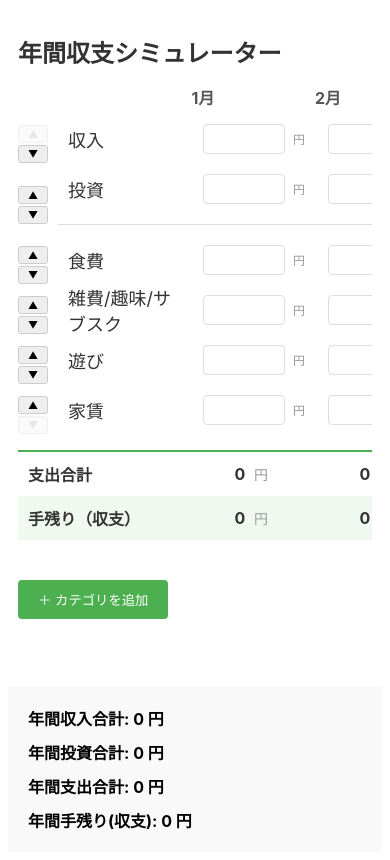
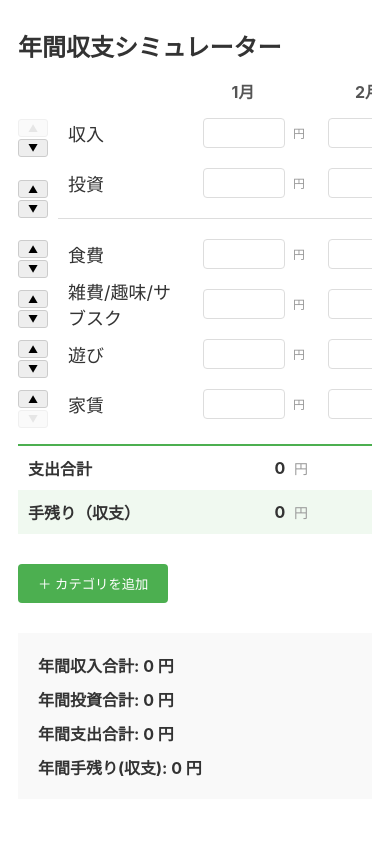
Before and after one commit to ykita3/annual-budget-sim, a Vue app: page / in a window 390 px wide. Built offline with nearby package versions, Linux system fonts and the light colour scheme.

Commit message:
スタイル修正

```diff
--- a/src/App.vue
+++ b/src/App.vue
@@ -108,7 +108,11 @@ const moveCategory = (index, direction) => {
         <div class="scroll-container">
           <div class="table-inner">
             <div class="month-header">
-              <div class="header-spacer" style="width: 220px"></div>
+              <!-- <div class="header-spacer" style="width: 220px"></div> -->
+               <div class="header-spacer">
+    <div class="header-sort-placeholder"></div>
+
+  </div>
               <div v-for="m in 12" :key="m" class="month-header-label">{{ m }}月</div>
             </div>
 
@@ -151,10 +155,7 @@ const moveCategory = (index, direction) => {
         </div>
 
         <button @click="openAdd" class="add-btn">＋ カテゴリを追加</button>
-      </div>
-    </main>
-
-    <div class="result">
+            <div class="result">
       <p>年間収入合計: <span>{{ totalIncome().toLocaleString() }}</span> 円</p>
       <p>年間投資合計: <span>{{ totalInvestment().toLocaleString() }}</span> 円</p>
       <p>年間支出合計: <span>{{ totalOut().toLocaleString() }}</span> 円</p>
@@ -164,6 +165,10 @@ const moveCategory = (index, direction) => {
         </span>
       </p>
     </div>
+      </div>
+    </main>
+
+
 
     <EditModal
       v-model="editingCategory"
@@ -185,14 +190,16 @@ const moveCategory = (index, direction) => {
 input, button, select, textarea {
   font-family: inherit;
 }
-
+  h1{
+            margin-top: 0px;
+  }
 .main-content {
   flex: 1;
 }
 
 .card {
   max-width: 98%;
-  margin: 20px auto;
+  margin: 10px auto;
   padding: 20px;
   background-color: white;
   color: #333;
@@ -201,7 +208,6 @@ input, button, select, textarea {
 .scroll-container {
   overflow-x: auto;
   overflow-y: visible;
-  padding-bottom: 20px;
 }
 
 .month-header {
@@ -212,12 +218,15 @@ input, button, select, textarea {
 }
 
 .header-spacer {
-  width: 180px;
+  width: 220px;
   flex-shrink: 0;
   position: sticky;
   left: 0;
   background-color: white;
   z-index: 30;
+    display: flex;
+  align-items: center;
+  gap: 10px;
 }
 
 .month-header-label {
@@ -286,10 +295,10 @@ hr { margin: 15px 0; border: 0; border-top: 1px solid #ddd; }
 }
 
 .result {
+
   padding: 20px;
   background-color: #f9f9f9;
   padding-bottom: calc(1rem + env(safe-area-inset-bottom));
-  margin: 0 20px;
 }
 
 .result p {
@@ -304,7 +313,7 @@ hr { margin: 15px 0; border: 0; border-top: 1px solid #ddd; }
 }
 
 .add-btn {
-  margin-top: 20px;
+  margin: 30px 0;
   padding: 10px 20px;
   background-color: #4caf50;
   color: white;
@@ -312,27 +321,11 @@ hr { margin: 15px 0; border: 0; border-top: 1px solid #ddd; }
   border-radius: 4px;
   cursor: pointer;
 }
+.header-sort-placeholder {
+  width: 30px;      /* 🚀 MonthRowの .sort-buttons の幅に合わせる */
+  flex-shrink: 0;
+}
 
-@media (max-width: 768px) {
-  .card { margin: 0; padding: 10px; max-width: 100%; border-radius: 0; }
-  .sticky-label, .header-spacer {
-    position: static !important;
-    width: 120px !important;
-    min-width: 120px !important;
-    background-color: transparent !important;
-  }
-  h1{
-    font-size: 24px;
-  }
-.result {
-    margin: 0;
-    padding: 10px 20px;
-  }
-
-.result p {
-    font-size: 16px;
-  }
-}
 .category-row-wrapper {
   display: flex;
   align-items: center;
@@ -365,4 +358,28 @@ hr { margin: 15px 0; border: 0; border-top: 1px solid #ddd; }
   opacity: 0.3;
   cursor: not-allowed;
 }
+
+@media (max-width: 768px) {
+  .card { margin: 0; padding: 10px; max-width: 100%; border-radius: 0; }
+  .sticky-label, .header-spacer {
+    position: static ;
+    width: 160px;
+    background-color: transparent;
+  }
+
+  h1{
+    font-size: 24px;
+            margin-top: 10px;
+  }
+.result {
+    margin: 0;
+    padding: 10px 20px;
+  }
+
+.result p {
+    font-size: 16px;
+  }
+}
+
+
 </style>
```
